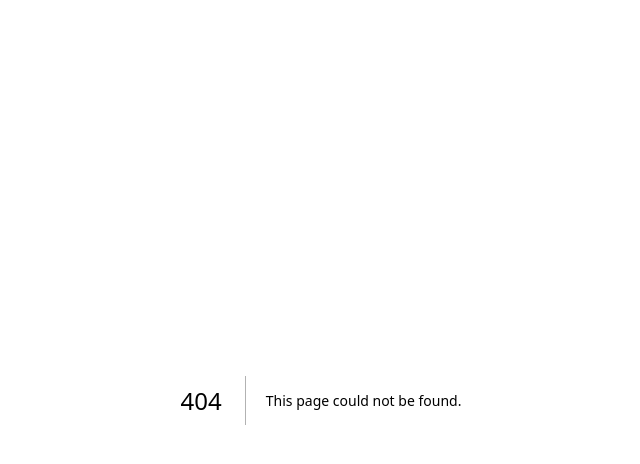
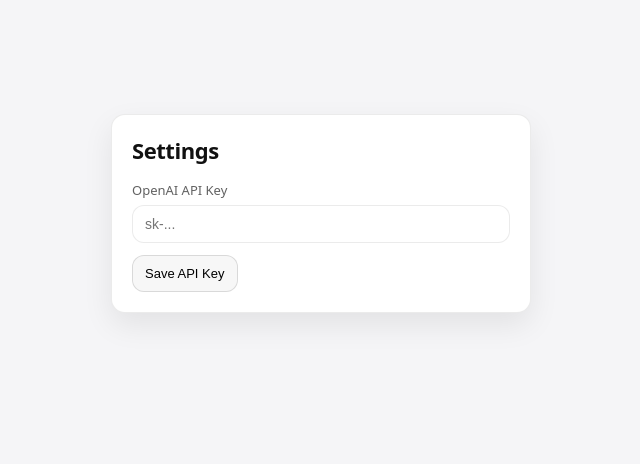
Before and after one commit to Daniel-Varshavsky/Ex2, a Next.js app: page /settings in a window 1280 px wide. Before the commit this address had no page. Shown: the top 464 px of the page, without its empty margins (319-959 px from the left). Built offline with nearby package versions, Linux system fonts and the light colour scheme.

Commit message:
Implement caching and summarization feature for GitHub repositories; add settings page for API key management

```diff
--- /dev/null
+++ b/src/app/api/chatGPT/route.js
@@ -0,0 +1,57 @@
+let cache = new Map();
+const TTL = 5 * 60 * 1000;
+
+export async function POST(req) {
+  try {
+    const { text } = await req.json();
+    const apiKey = req.headers.get("x-api-key");
+
+    if (!apiKey || !text) {
+      return Response.json({ error: "Missing input" }, { status: 400 });
+    }
+
+    const cached = cache.get(text);
+    if (cached && Date.now() - cached.time < TTL) {
+      return Response.json({ summary: cached.value });
+    }
+
+    const r = await fetch("https://api.openai.com/v1/chat/completions", {
+      method: "POST",
+      headers: {
+        Authorization: `Bearer ${apiKey}`,
+        "Content-Type": "application/json",
+      },
+      body: JSON.stringify({
+        model: "gpt-4o-mini",
+        messages: [
+          {
+            role: "system",
+            content: "Summarize the following text in up to 3 short lines.",
+          },
+          { role: "user", content: text },
+        ],
+      }),
+    });
+
+    const j = await r.json();
+
+    if (!r.ok) {
+      return Response.json(
+        { error: j.error?.message || "OpenAI request failed" },
+        { status: r.status }
+      );
+    }
+
+    const summary = j.choices?.[0]?.message?.content ?? "";
+
+    cache.set(text, { value: summary, time: Date.now() });
+
+    return Response.json({ summary });
+  } catch (err) {
+    console.error("Summarize route error:", err);
+    return Response.json(
+      { error: "Internal server error" },
+      { status: 500 }
+    );
+  }
+}
--- a/src/app/api/github/route.js
+++ b/src/app/api/github/route.js
@@ -1,5 +1,18 @@
+let cache = {
+  data: null,
+  timestamp: 0,
+};
+
+const TTL = 5 * 60 * 1000; // 5 minutes
+
 export async function GET() {
   try {
+  const now = Date.now();
+
+    if (cache.data && now - cache.timestamp < TTL) {
+      return Response.json(cache.data);
+    }
+
     const since = new Date(Date.now() - 7 * 24 * 60 * 60 * 1000)
       .toISOString()
       .slice(0, 10);
@@ -11,10 +24,16 @@ export async function GET() {
 
     const r = await fetch(url);
     const j = await r.json();
-    return Response.json(j.items || []);
+
+    const items = j.items || [];
+
+    cache = {
+      data: items,
+      timestamp: now,
+    };
+
+    return Response.json(items);
   } catch {
-    return Response.json([
-      { id: 1, full_name: "demo/ai", description: "fetch failed" },
-    ]);
+    return Response.json([], { status: 200 });
   }
 }
--- a/src/app/globals.css
+++ b/src/app/globals.css
@@ -139,3 +139,94 @@ a:hover{ text-decoration:underline; }
   color: var(--muted);
   font-size: 14px;
 }
+
+.settingsBtn {
+  position: fixed;
+  top: 20px;
+  right: 20px;
+  z-index: 50;
+
+  width: 40px;
+  height: 40px;
+
+  display: flex;
+  align-items: center;
+  justify-content: center;
+
+  border-radius: 12px;
+  border: 1px solid var(--border);
+  background: rgba(255, 255, 255, .85);
+  backdrop-filter: blur(10px);
+
+  font-size: 18px;
+  cursor: pointer;
+  box-shadow: var(--shadow);
+}
+
+.settingsBtn:hover {
+  background: #fff;
+}
+
+.settingsCard {
+  max-width: 420px;
+  margin: 80px auto 0;
+  padding: 20px;
+
+  background: var(--card);
+  border-radius: var(--radius);
+  border: 1px solid var(--border);
+  box-shadow: var(--shadow);
+}
+
+.settingsTitle {
+  margin: 0 0 16px;
+  font-size: 22px;
+  letter-spacing: -0.02em;
+}
+
+.settingsLabel {
+  display: block;
+  font-size: 13px;
+  color: var(--muted);
+  margin-bottom: 6px;
+}
+
+.settingsInput {
+  width: 100%;
+  padding: 10px 12px;
+  font-size: 14px;
+
+  border-radius: 12px;
+  border: 1px solid var(--border);
+  background: #fff;
+  outline: none;
+}
+
+.settingsInput:focus {
+  border-color: rgba(0, 0, 0, .25);
+}
+
+.settingsSaveBtn {
+  margin-top: 12px;
+  border: 1px solid rgba(0, 0, 0, 0.12);
+  background: rgba(0, 0, 0, 0.03);
+  border-radius: 12px;
+  padding: 10px 12px;
+  font-size: 13px;
+  cursor: pointer;
+  transition: background 0.12s ease, transform 0.08s ease;
+}
+
+.settingsSaveBtn:hover {
+  background: rgba(0, 0, 0, 0.06);
+}
+
+.settingsSaveBtn:active {
+  transform: translateY(1px);
+}
+
+.settingsSaved {
+  margin-top: 8px;
+  font-size: 13px;
+  color: green;
+}
--- a/src/app/page.module.css
+++ /dev/null
@@ -1,141 +0,0 @@
-.page {
-  --background: #fafafa;
-  --foreground: #fff;
-
-  --text-primary: #000;
-  --text-secondary: #666;
-
-  --button-primary-hover: #383838;
-  --button-secondary-hover: #f2f2f2;
-  --button-secondary-border: #ebebeb;
-
-  display: flex;
-  min-height: 100vh;
-  align-items: center;
-  justify-content: center;
-  font-family: var(--font-geist-sans);
-  background-color: var(--background);
-}
-
-.main {
-  display: flex;
-  min-height: 100vh;
-  width: 100%;
-  max-width: 800px;
-  flex-direction: column;
-  align-items: flex-start;
-  justify-content: space-between;
-  background-color: var(--foreground);
-  padding: 120px 60px;
-}
-
-.intro {
-  display: flex;
-  flex-direction: column;
-  align-items: flex-start;
-  text-align: left;
-  gap: 24px;
-}
-
-.intro h1 {
-  max-width: 320px;
-  font-size: 40px;
-  font-weight: 600;
-  line-height: 48px;
-  letter-spacing: -2.4px;
-  text-wrap: balance;
-  color: var(--text-primary);
-}
-
-.intro p {
-  max-width: 440px;
-  font-size: 18px;
-  line-height: 32px;
-  text-wrap: balance;
-  color: var(--text-secondary);
-}
-
-.intro a {
-  font-weight: 500;
-  color: var(--text-primary);
-}
-
-.ctas {
-  display: flex;
-  flex-direction: row;
-  width: 100%;
-  max-width: 440px;
-  gap: 16px;
-  font-size: 14px;
-}
-
-.ctas a {
-  display: flex;
-  justify-content: center;
-  align-items: center;
-  height: 40px;
-  padding: 0 16px;
-  border-radius: 128px;
-  border: 1px solid transparent;
-  transition: 0.2s;
-  cursor: pointer;
-  width: fit-content;
-  font-weight: 500;
-}
-
-a.primary {
-  background: var(--text-primary);
-  color: var(--background);
-  gap: 8px;
-}
-
-a.secondary {
-  border-color: var(--button-secondary-border);
-}
-
-/* Enable hover only on non-touch devices */
-@media (hover: hover) and (pointer: fine) {
-  a.primary:hover {
-    background: var(--button-primary-hover);
-    border-color: transparent;
-  }
-
-  a.secondary:hover {
-    background: var(--button-secondary-hover);
-    border-color: transparent;
-  }
-}
-
-@media (max-width: 600px) {
-  .main {
-    padding: 48px 24px;
-  }
-
-  .intro {
-    gap: 16px;
-  }
-
-  .intro h1 {
-    font-size: 32px;
-    line-height: 40px;
-    letter-spacing: -1.92px;
-  }
-}
-
-@media (prefers-color-scheme: dark) {
-  .logo {
-    filter: invert();
-  }
-
-  .page {
-    --background: #000;
-    --foreground: #000;
-
-    --text-primary: #ededed;
-    --text-secondary: #999;
-
-    --button-primary-hover: #ccc;
-    --button-secondary-hover: #1a1a1a;
-    --button-secondary-border: #1a1a1a;
-  }
-}
--- /dev/null
+++ b/src/app/settings/page.jsx
@@ -0,0 +1,48 @@
+"use client";
+
+import { useEffect, useState } from "react";
+
+export default function Settings() {
+  const [key, setKey] = useState("");
+  const [saved, setSaved] = useState(false);
+
+  useEffect(() => {
+    const existing = localStorage.getItem("API_KEY");
+    if (existing) setKey(existing);
+  }, []);
+
+  function saveKey() {
+    if (!key.trim()) {
+      alert("API key cannot be empty.");
+      return;
+    }
+
+    localStorage.setItem("API_KEY", key.trim());
+    setSaved(true);
+
+    setTimeout(() => setSaved(false), 2000);
+  }
+
+  return (
+    <main className="container">
+      <section className="settingsCard">
+        <h1 className="settingsTitle">Settings</h1>
+
+        <label className="settingsLabel">OpenAI API Key</label>
+
+        <input
+          className="settingsInput"
+          placeholder="sk-..."
+          value={key}
+          onChange={(e) => setKey(e.target.value)}
+        />
+
+        <button className="settingsSaveBtn" onClick={saveKey}>
+          Save API Key
+        </button>
+
+        {saved && <div className="settingsSaved">✓ API key saved</div>}
+      </section>
+    </main>
+  );
+}
```
Also changed, not shown: src/app/lib/summarizeCooldown.js (added, +9 -0 lines), src/app/page.jsx (+7 -1 lines), src/components/NewsCard.jsx (+57 -3 lines), src/components/NewsCard.module.css (+14 -0 lines).
